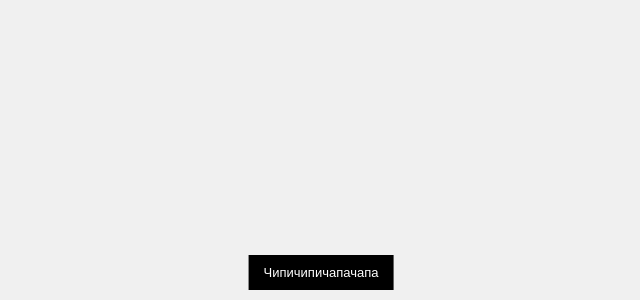
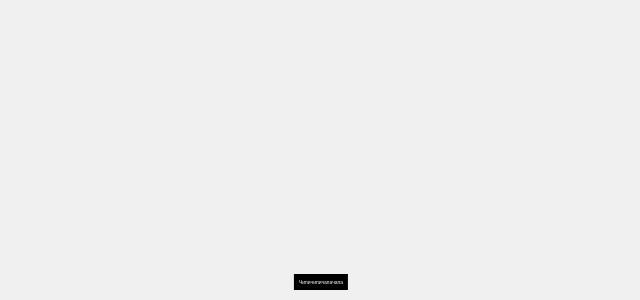
Before and after one commit to Tauk0r/randomsite, a plain HTML site: page index.html in a window 1280 px wide. Shown: the part 500-800 px from the top of the page, without its empty margins (319-959 px from the left). Drawn offline with Linux system fonts and the light colour scheme.

Commit message:
Update index.html

```diff
--- a/index.html
+++ b/index.html
@@ -32,8 +32,8 @@
             transform: translateX(-50%);
         }
         .controls button {
-            font-size: 13px; /* Увеличиваем размер шрифта кнопки */
-            padding: 10px 15px; /* Добавляем отступы для увеличения размера кнопки */
+            font-size: 5px; /* Увеличиваем размер шрифта кнопки */
+            padding: 5px 5px; /* Добавляем отступы для увеличения размера кнопки */
             background-color: black; /* Цвет фона кнопки */
             color: white; /* Цвет текста кнопки */
             border: none; /* Убираем границу кнопки */
```
